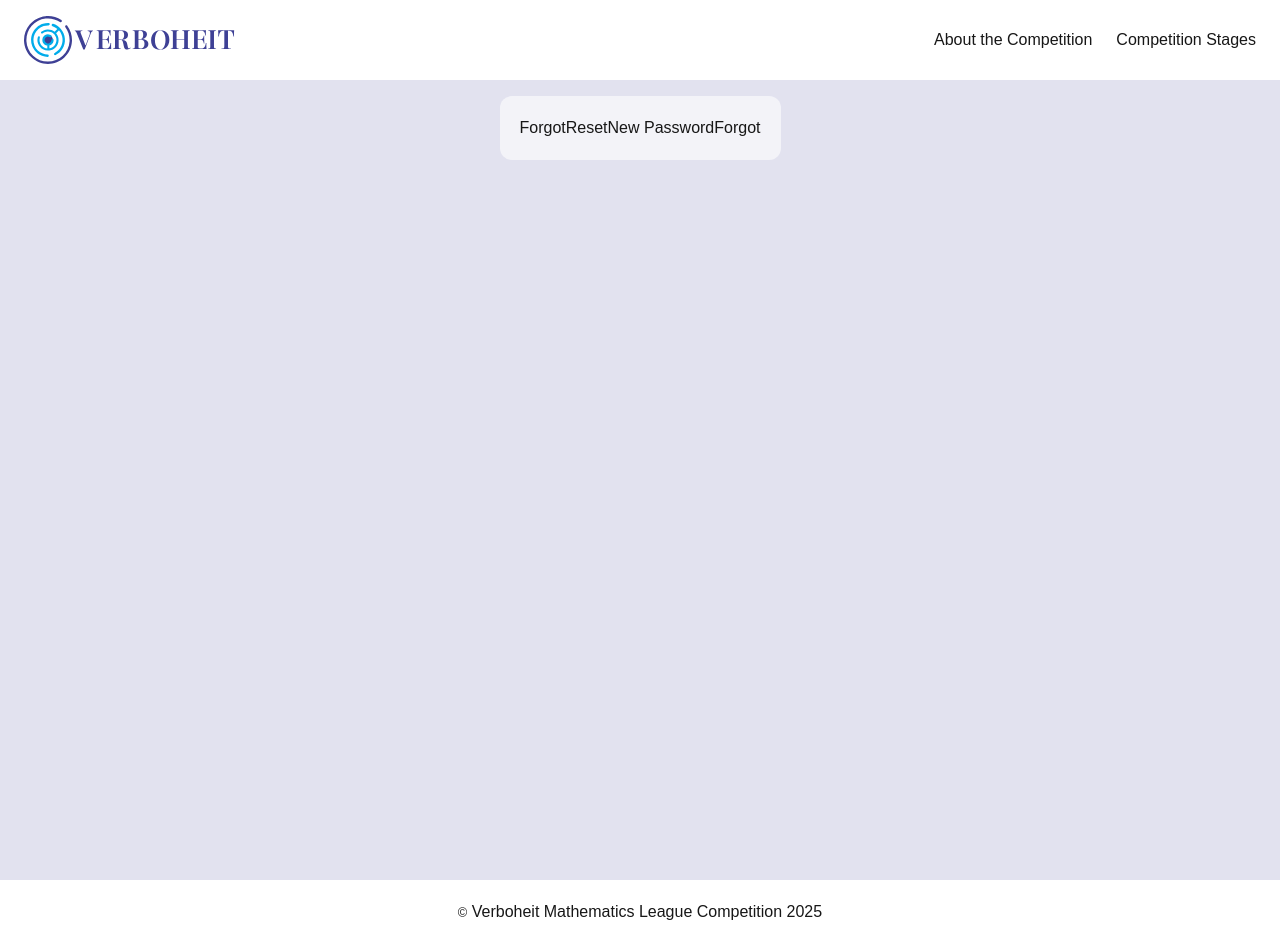
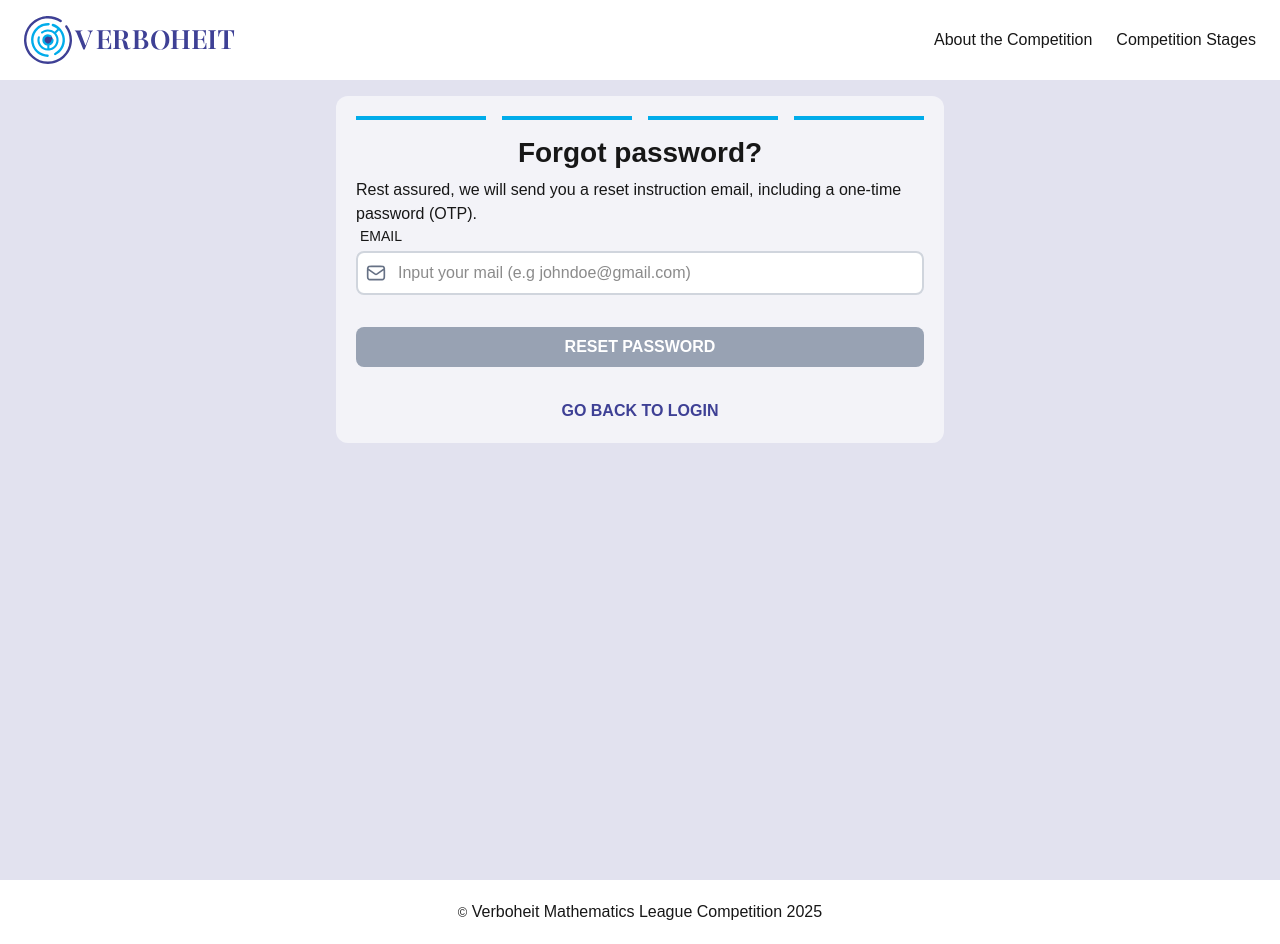
Before and after one commit to theolujay/vmlc-frontend, a Next.js app: page /auth/forgot-password in a window 1280 px wide. Built offline with nearby package versions, Linux system fonts and the light colour scheme.

Commit message:
finished scaffold for auth

```diff
--- a/src/components/auth/ForgotPassword.tsx
+++ b/src/components/auth/ForgotPassword.tsx
@@ -3,12 +3,12 @@ import * as Tabs from '@radix-ui/react-tabs'
 import Link from 'next/link'
 import { useState } from 'react'
 import AuthButton from '../ui/AuthButton'
-import Input, { OTP } from '../ui/Input'
-import { MailIcon } from '../ui/SvgAsset/GeneralAsset'
+import Input, { OTP, PasswordInput } from '../ui/Input'
+import { DoneIcon, MailIcon, PasswordIcon } from '../ui/SvgAsset/GeneralAsset'
 import AuthLayout from './Layout/Layout'
 
 
-type TabType='forgot' | 'reset' | 'newPassword' | 'done'
+type TabType = 'forgot' | 'reset' | 'newPassword' | 'done'
 export default function ForgotPassword() {
     const [tab, setTab] = useState<TabType>('forgot')
 
@@ -17,65 +17,33 @@ export default function ForgotPassword() {
     return (
         <AuthLayout>
             <div className="flex flex-col w-[50%] gap-3 items-center justify-center mx-auto p-4 ">
-                <div className="flex flex-col p-5 rounded-[12px] bg-[#FFFFFF99]">
+                <div className="flex flex-col p-5 rounded-[12px] w-full bg-[#FFFFFF99]">
 
-                    {/* <div className="flex gap-1 items-center flex-col">
-          <h2 className='text-[28px] font-700]'>Forgot password?</h2>
-          <p>Rest assured, we will send you a reset instruction email, including a one-time password (OTP).</p>
-        </div> */}
-                    {/* <div className="form-wrapper flex flex-col gap-2">
-          <div className="grid grid-cols-2 gap-2">
-            <Input label='FIRST NAME' placeholder='Input first name (e.g John)' className='border-[#D0D5DD]' icon={<PersonIcon />} />
-            <Input label='LAST NAME' placeholder='Input last name (e.g Doe)' className='border-[#D0D5DD]' icon={<PersonIcon />} />
-          </div>
-          <div className="grid">
-            <PhoneNumberInput placeholder='+234 810 000 0000' className='border-[#D0D5DD]' label='PHONE NUMBER' />
-          </div>
-          <div className="grid">
-            <Input icon={<MailIcon />} label='EMAIL' placeholder='Input your mail (e.g johndoe@gmail.com)' className='border-[#D0D5DD]' />
-          </div>
-          <div className="grid">
-            <Input icon={<SchoolIcon />} label='SCHOOL' placeholder="Input your school (e.g King's college, Yaba, Lagos)" className='border-[#D0D5DD]' />
-          </div>
-          <div className="grid">
-            <PasswordInput icon={<PasswordIcon />} label='PASSWORD' placeholder='Input your password' className='border-[#D0D5DD]' />
-          </div>
-          <div className="grid">
-            <PasswordInput icon={<PasswordIcon />} label='CONFIRM PASSWORD' placeholder='Confirm your password' className='border-[#D0D5DD]' />
-          </div>
-           <div className="grid mt-6">
-            <AuthButton>Register</AuthButton>
-          </div>
-           <div className="flex flex-col gap-3 items-center mt-6">
-           <p>By registering, you agree to {`VMLC’s`} <Link href='/' className='text-[#018ABB]'>Terms & conditions</Link> and <Link href='/' className='text-[#018ABB]'>Privacy Policy</Link></p>
-           <div className='flex gap-2'>
-           <span>Have an account?</span>
-           <Link href='/auth/login' className=' text-[#3E4095] font-[700]'>LOGIN</Link>
-           </div>
-          </div>
-        </div> */}
-                    <div className="flex flex-col">
+
+                    <div className="flex flex-col w-full ">
                         <Tabs.Root
+                        defaultValue='forgot'
+                        className='flex gap-3 flex-col'
                         // value={tab} onValueChange={(value:string)=>setTab(value as TabType)}
                         >
-                            <Tabs.List>
-                                <Tabs.Trigger value='forgot'>
-                                    Forgot
+                            <Tabs.List className='flex gap-4 justify-between'>
+                                <Tabs.Trigger value='forgot' className='h-1 w-1/4 bg-[#01ACEA]'>
+                                    {/* <div className=" h-2 w-1/4 bg-[#01ACEA]">klooppok</div> */}
                                 </Tabs.Trigger>
-                                <Tabs.Trigger value='reset'>
-                                    Reset
+                                <Tabs.Trigger value='reset'  className='h-1 w-1/4 bg-[#01ACEA]'>
+
                                 </Tabs.Trigger>
-                                <Tabs.Trigger value='newPassword'>
-                                    New Password
+                                <Tabs.Trigger value='newPassword'  className='h-1 w-1/4 bg-[#01ACEA]'>
+
                                 </Tabs.Trigger>
-                                <Tabs.Trigger value='done'>
-                                    Forgot
+                                <Tabs.Trigger value='done'  className='h-1 w-1/4 bg-[#01ACEA]'>
+
                                 </Tabs.Trigger>
                             </Tabs.List>
                             <Tabs.Content value='forgot'>
                                 <div className="flex  flex-col">
                                     <div className="flex gap-1 items-center flex-col">
-                                        <h2 className='text-[28px] font-700]'>Forgot password?</h2>
+                                        <h2 className='text-[28px] font-[700]'>Forgot password?</h2>
                                         <p>Rest assured, we will send you a reset instruction email, including a one-time password (OTP).</p>
                                     </div>
                                     <div className="form-wrapper flex flex-col gap-2">
@@ -103,14 +71,14 @@ export default function ForgotPassword() {
                             <Tabs.Content value='reset'>
                                 <div className="flex flex-col gap-3 items-center">
                                     <div className="flex gap-1 items-center flex-col">
-                                        <h2 className='text-[28px] font-700]'>Password Reset</h2>
+                                        <h2 className='text-[28px] font-[700]'>Password Reset</h2>
                                         <p>We sent a code to ikukoyidave@gmail.com</p>
                                     </div>
                                     <div className="form-wrapper flex flex-col gap-2 w-5/6 justify-center">
 
 
                                         <div className="flex w-full">
-                                            <OTP  label='Enter OTP' className='border-[#D0D5DD]' />
+                                            <OTP label='Enter OTP' className='border-[#D0D5DD]' />
                                         </div>
 
 
@@ -120,6 +88,43 @@ export default function ForgotPassword() {
                                             >continue</AuthButton>
                                         </div>
                                         <div className="flex flex-col gap-3 items-center mt-6">
+                                            <div className='flex flex-col items-center gap-2'>
+                                                <div className="">
+                                                    <span>Didn’t receive any email? </span>
+                                                    <Link href='/'>Click Here to Resend in 01:56s</Link>
+                                                </div>
+
+                                                <Link href='/auth/login' className=' text-[#3E4095] font-[700]'>GO BACK TO LOGIN</Link>
+                                            </div>
+                                        </div>
+                                    </div>
+                                </div>
+                            </Tabs.Content>
+                            <Tabs.Content value='newPassword'>
+
+                                <div className="flex  flex-col">
+                                    <div className="flex gap-1 items-center flex-col">
+                                        <h2 className='text-[28px] font-700]'>Set New password?</h2>
+                                        <p>Password must be at least 8 characters.</p>
+                                        {/* <p>Rest assured, we will send you a reset instruction email, including a one-time password (OTP).</p> */}
+                                    </div>
+                                    <div className="form-wrapper flex flex-col gap-2">
+
+
+                                        <div className="grid">
+                                            <PasswordInput icon={<PasswordIcon />} label='CREATE NEW PASSWORD' placeholder='Create your password' className='border-[#D0D5DD]' />
+                                        </div>
+
+                                        <div className="grid">
+                                            <PasswordInput icon={<PasswordIcon />} label='CONFIRM NEW PASSWORD' placeholder='Confirm your password' className='border-[#D0D5DD]' />
+                                        </div>
+
+                                        <div className="grid mt-6">
+                                            <AuthButton
+                                            // onClick={handleSubmit}
+                                            >Set New Password</AuthButton>
+                                        </div>
+                                        <div className="flex flex-col gap-3 items-center mt-6">
                                             <div className='flex gap-2'>
 
                                                 <Link href='/auth/login' className=' text-[#3E4095] font-[700]'>GO BACK TO LOGIN</Link>
@@ -127,6 +132,34 @@ export default function ForgotPassword() {
                                         </div>
                                     </div>
                                 </div>
+
+                            </Tabs.Content>
+                              <Tabs.Content value='done'>
+
+                                <div className="flex gap-5 flex-col">
+                                    <div className="flex items-center justify-center  mt-4 w-full h-16 bg-[#CCEEFB]">
+                                        <span className='mt-14'> <DoneIcon/></span>
+                                    </div>
+                                    <div className="flex gap-1 items-center flex-col">
+                                        <h2 className='text-[28px] font-[700]'>All Done</h2>
+                                        <p>Your password has been reset. You can click the GO TO LOGIN button below to login.</p>
+                                        {/* <p>Rest assured, we will send you a reset instruction email, including a one-time password (OTP).</p> */}
+                                    </div>
+                                    <div className="form-wrapper flex flex-col gap-2">
+                                        <div className="grid mt-6">
+                                            <AuthButton
+                                            // onClick={handleSubmit}
+                                            >Go to Login</AuthButton>
+                                        </div>
+                                        <div className="flex flex-col gap-3 items-center mt-6">
+                                            <div className='flex gap-2'>
+
+                                                <Link href='/auth/login' className=' text-[#3E4095] font-[700]'>GO TO HOME</Link>
+                                            </div>
+                                        </div>
+                                    </div>
+                                </div>
+
                             </Tabs.Content>
                         </Tabs.Root>
                     </div>
--- a/src/components/auth/Login.tsx
+++ b/src/components/auth/Login.tsx
@@ -38,7 +38,7 @@ export default function Login() {
            <div className="flex flex-col gap-3 items-center mt-6">
 
            <div className='flex gap-2'>
-           <span>Don't have an account?</span>
+           <span>{`Don't`} have an account?</span>
            <Link href='/auth/login' className=' text-[#3E4095] font-[700]'>REGISTER</Link>
            </div>
           </div>
--- a/src/components/ui/Input.tsx
+++ b/src/components/ui/Input.tsx
@@ -3,7 +3,6 @@ import clsx from 'clsx'
 import 'react-phone-number-input/style.css'
 import PhoneInput from 'react-phone-number-input'
 import React, { useRef, useState } from 'react'
-// import PhoneInputWithCountrySelect from 'react-phone-number-input'
 import { E164Number } from 'libphonenumber-js/core';
 import { EyeClosedIcon, EyeOpenIcon } from './SvgAsset/GeneralAsset'
 
```
Also changed, not shown: src/components/ui/SvgAsset/GeneralAsset.tsx (+10 -0 lines).
